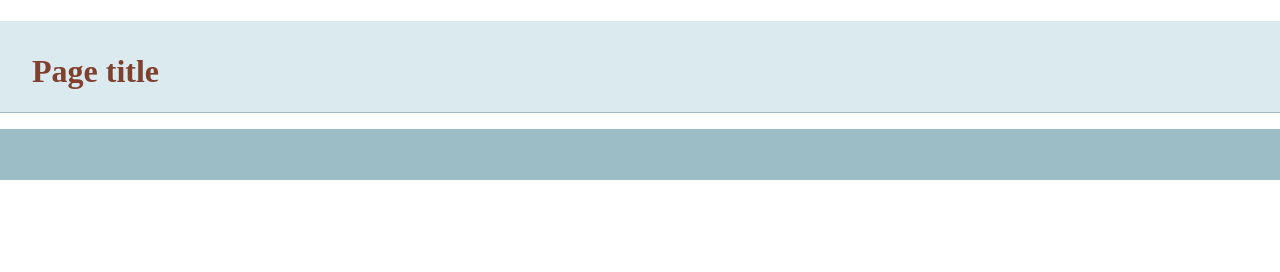
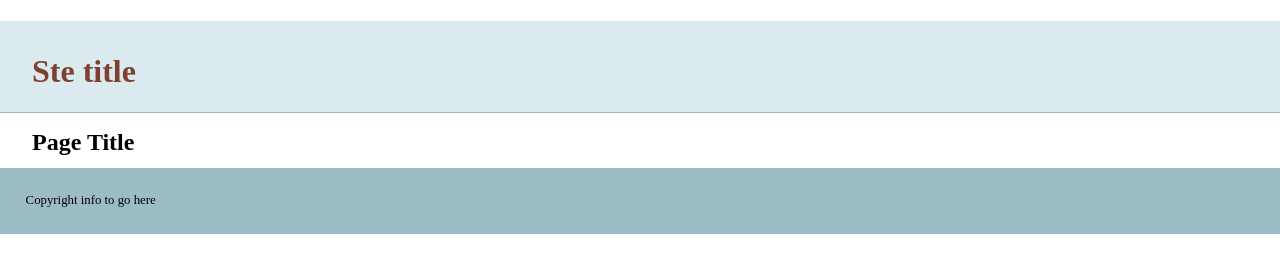
Before and after one commit to belp-test/git-basics, a plain HTML site: page index.html in a window 1280 px wide. Drawn offline with nearby package versions, Linux system fonts and the light colour scheme.

Commit message:
added more info to template

```diff
--- a/index.html
+++ b/index.html
@@ -14,13 +14,15 @@
     </head>
     <body>
     <header>
-	<h1>Page title</h1>
+	<h1>Ste title</h1>
     </header>
     <nav id="pageNav">
     </nav>
     <main>
+		<h2>Page Title</h2>
     </main>
     <footer>
+		Copyright info to go here
     </footer>
         <script>
 //use the modernizr load to load up external scripts. This will load the scripts asynchronously, but the order listed matters. Although it will load all scripts in parallel, it will execute them in the order listed
```
